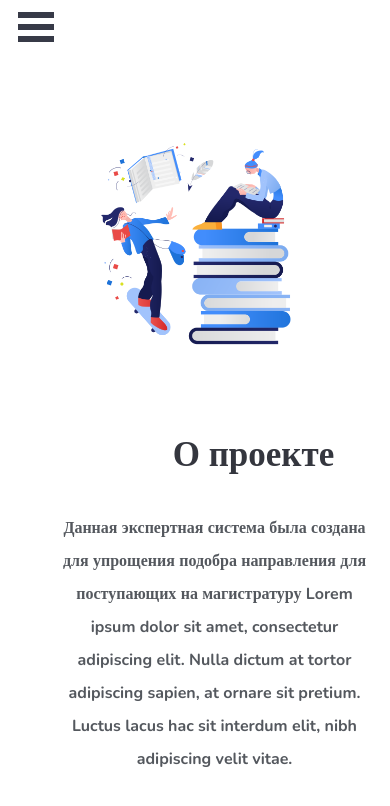
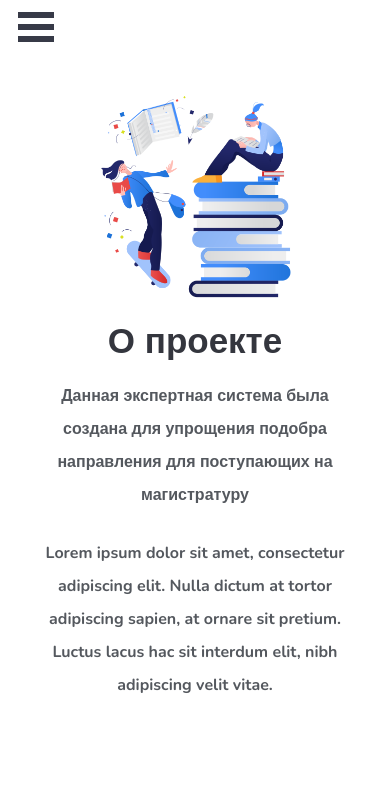
Before and after one commit to FirstCommandProject/frontend, a React (Create React App) app: page /about in a window 390 px wide. Shown: the top 806 px of the page. Built offline with nearby package versions, Linux system fonts and the light colour scheme.

Commit message:
Fix aboutPage

```diff
--- a/src/Pages/AboutPage/AboutPage.css
+++ b/src/Pages/AboutPage/AboutPage.css
@@ -8,51 +8,62 @@
 }
 
 .img-description {
-    width: 70%;
-    height: 70%;
-    padding: 12% 1% 1% 20%;
+    display: flex;
+    justify-content: center;
+    align-items: center;
+}
+
+.img-description img{
+    width: 72%;
+    height: 72%;
 }
 
 .box-description {
-    grid-column: col 2 / span 2;
+    display: flex;
+    align-items: center;
+    justify-content: center;
+    flex-direction: column;
     text-align: center;
 }
 
-.box-description span {
-    position: relative;
-    top: 26%;
+.box-description h2 {
+    font-family: 'Nunito', sans-serif;
 
     font-style: normal;
     font-weight: 800;
     font-size: 60px;
-    line-height: 82px;
+
+    margin: 0 0 15px 0;
 
     color: #34363E;
 }
 
 .box-description p {
-    position: relative;
+    width: 80%;
 
-
-    font-family: Nunito;
+    font-family: 'Nunito', sans-serif;
     font-style: normal;
     font-weight: 600;
     font-size: 24px;
     line-height: 33px;
     text-align: center;
 
+    margin: 0 0 25px 0;
+
     color: #54585E;
 }
 
+.box-description p:last-child {
+    margin: 0;
+}
+
 @media screen and (max-width: 1024px) {
-    .img-description {
+    .img-description img{
         width: 75%;
         height: 60%;
-        position: relative;
-        top: 20%;
     }
 
-    .box-description span {
+    .box-description h2 {
         font-size: 55px;
     }
 
@@ -62,12 +73,12 @@
 }
 
 @media screen and (max-width: 768px) {
-    .img-description {
+    .img-description img{
         width: 78%;
         height: 45%;
     }
 
-    .box-description span {
+    .box-description h2 {
         font-size: 48px;
     }
 
@@ -81,40 +92,36 @@
         display: list-item;
     }
 
-    .img-description {
+    .img-description img{
         width: 60%;
     }
 
-    .box-description span {
-        margin-left: 30%;
+    .box-description h2 {
         font-size: 35px;
     }
 
     .box-description p {
-        width: 80%;
-        margin-left: 15%;
         font-size: 16px;
     }
 }
 
 @media screen and (max-width: 376px) {
-    .box-description span {
+    .box-description h2 {
         font-size: 32px;
     }
 
     .box-description p {
-        width: 80%;
+
         font-size: 16px;
-        margin-left: 10%;
     }
 }
 
 @media screen and (max-width: 321px) {
-    .img-description {
+    .img-description img{
         width: 70%;
     }
 
-    .box-description span {
+    .box-description h2 {
         font-size: 27px;
     }
 
--- a/src/Pages/AboutPage/AboutPage.js
+++ b/src/Pages/AboutPage/AboutPage.js
@@ -7,23 +7,24 @@ const AboutPage = () => {
         <>
             <Header />
             <div className='wrapper-description'>
-                <div>
+                <div class="img-description">
                     <img
-                         className='img-description'
-                         alt='logo'
-                         src={aboutPagePicture}
+                        alt='logo'
+                        src={aboutPagePicture}
                     />
                 </div>
 
+
                 <div className='box-description'>
-                    <span>
+                    <h2>
                         О проекте
-                    </span>
+                    </h2>
 
                     <p>
                         Данная экспертная система была создана для упрощения подобра направления для поступающих на магистратуру
-
-                        Lorem ipsum dolor sit amet, consectetur adipiscing elit. Nulla dictum at tortor adipiscing sapien, at ornare sit pretium. Luctus lacus hac sit interdum elit, nibh adipiscing velit vitae.
+                    </p>
+                    <p>
+                    Lorem ipsum dolor sit amet, consectetur adipiscing elit. Nulla dictum at tortor adipiscing sapien, at ornare sit pretium. Luctus lacus hac sit interdum elit, nibh adipiscing velit vitae.
                     </p>
                 </div>
             </div>
--- a/src/index.css
+++ b/src/index.css
@@ -1,7 +1,11 @@
 @import url('https://fonts.googleapis.com/css2?family=Nunito:wght@400;700;800&display=swap');
 
+* {
+  margin: 0;
+  padding: 0;
+}
+
 body {
-  margin: 0;
   height: 100vh;
   background-color: white;
   -webkit-font-smoothing: antialiased;
```
